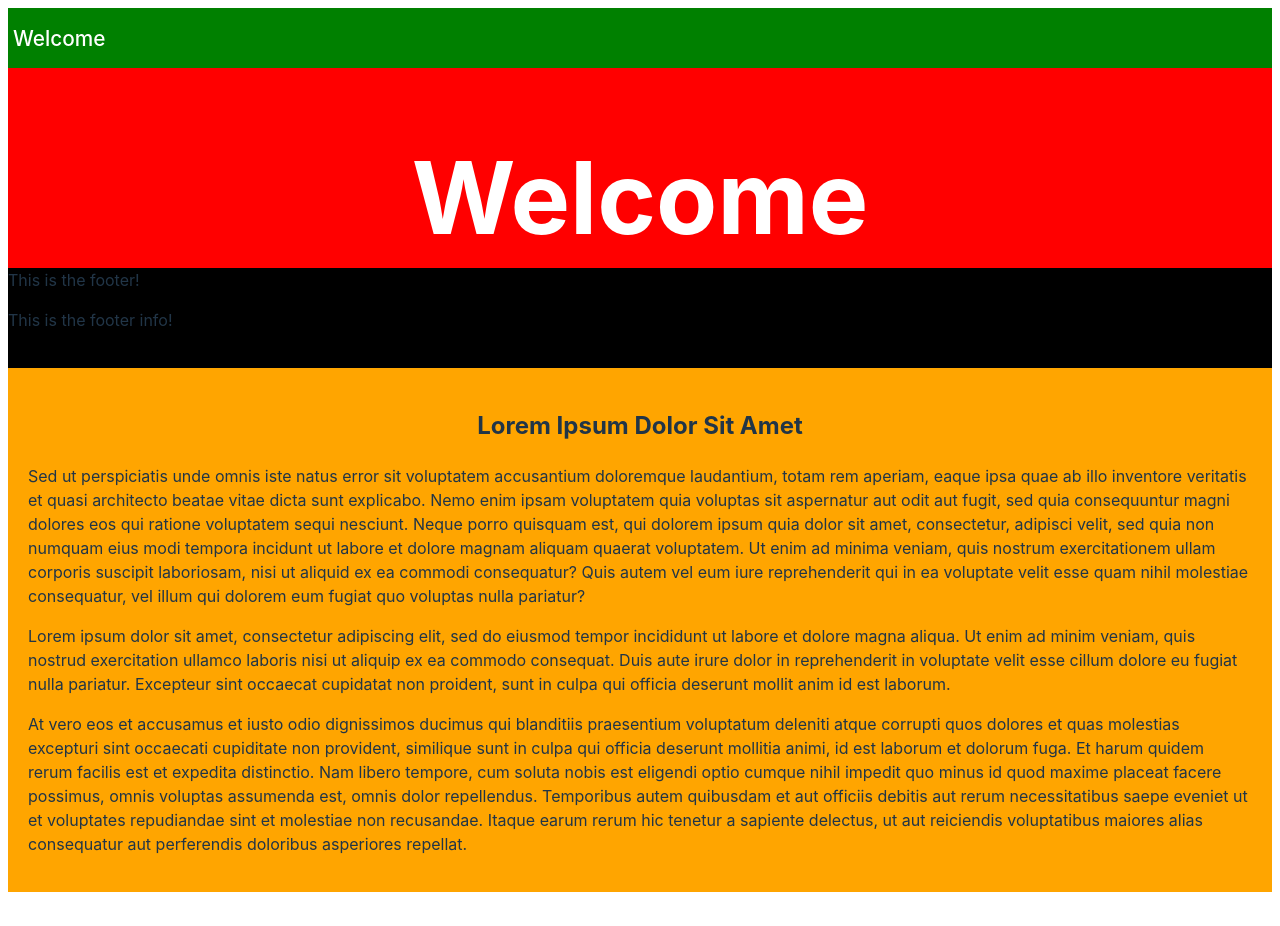
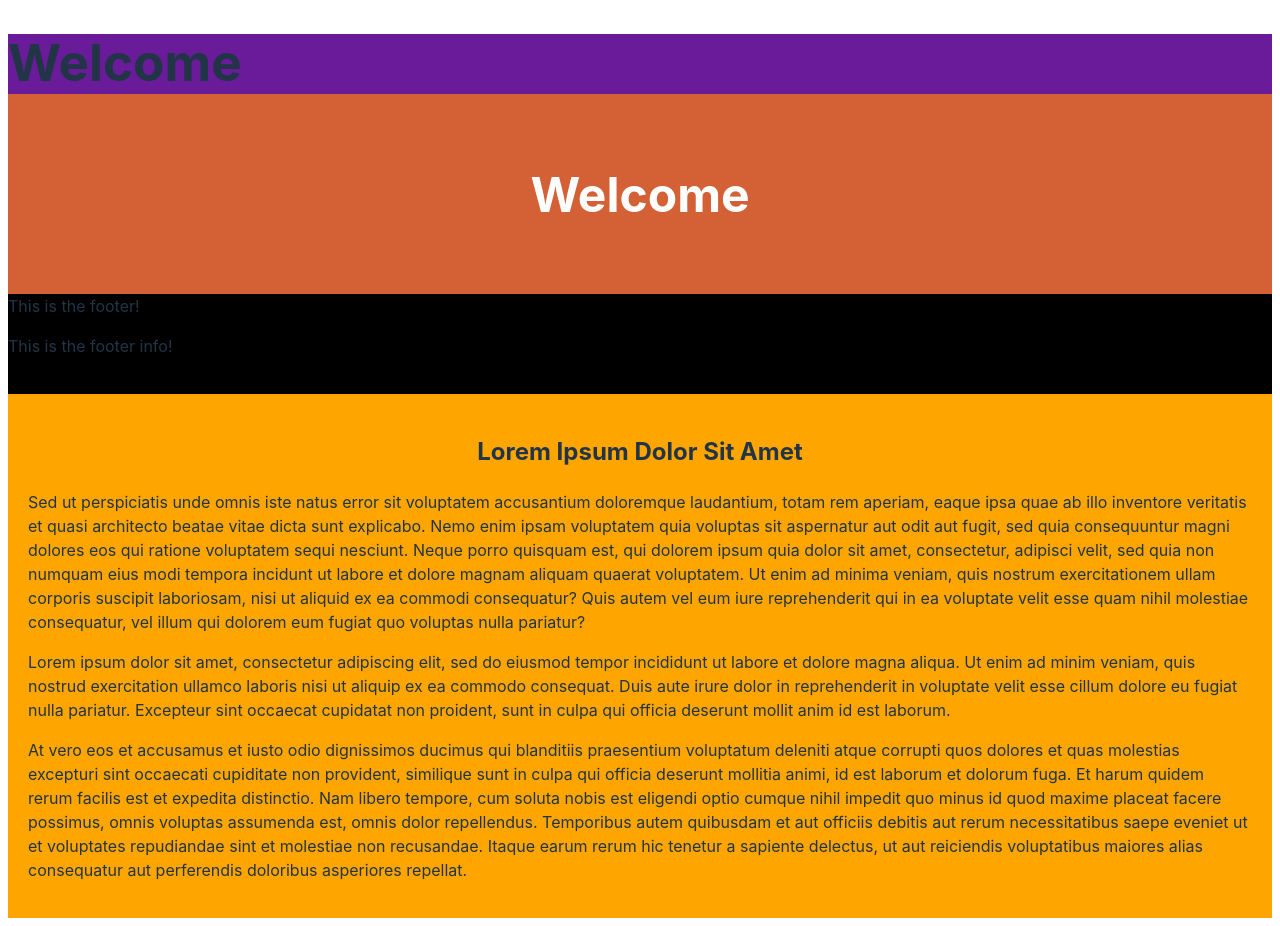
Before and after one commit to ant05man/React-Portfolio, a React (Vite) app: page / in a window 1280 px wide. Before the commit the page ends 900 px from the top, so only its background shows below. Built offline with nearby package versions, Linux system fonts and the light colour scheme.

Commit message:
connected css to jsx files

```diff
--- a/src/components/Header.jsx
+++ b/src/components/Header.jsx
@@ -1,5 +1,5 @@
 import '../styles/Header.css';
-
+import React from 'react';
 // By importing the Header.css file, it is added to the DOM whenever this component loads
 
 // We can also style a component inside of its JavaScript file by adding style properties to its rendered elements
@@ -7,21 +7,12 @@ import '../styles/Header.css';
 // On a style object, we camelCase all property names, and put all of the values in quotes
 // Non quoted values default to "pixels", e.g. height, margin, padding
 
-const styles = {
-  headerStyle: {
-    background: 'red',
-  },
-  headingStyle: {
-    fontSize: '100px',
-  },
-};
-
 // We use JSX curly braces to evaluate the style object
 
 function Header() {
   return (
-    <header style={styles.headerStyle} className="header">
-      <h1 style={styles.headingStyle}>Welcome</h1>
+    <header className="header">
+      <h1>Welcome</h1>
     </header>
   );
 }
--- a/src/components/Navbar.jsx
+++ b/src/components/Navbar.jsx
@@ -1,26 +1,19 @@
 import '../styles/Navbar.css';
-
-// By importing the Navbar.css file, it is added to the DOM whenever this component loads
+import React from 'react';
+// By importing the Header.css file, it is added to the DOM whenever this component loads
 
 // We can also style a component inside of its JavaScript file by adding style properties to its rendered elements
 // Unlike regular HTML, a JSX style property must be an object instead of a string
 // On a style object, we camelCase all property names, and put all of the values in quotes
 // Non quoted values default to "pixels", e.g. height, margin, padding
 
-const styles = {
-  navbarStyle: {
-    background: 'green',
-    justifyContent: 'flex-end',
-  },
-};
-
-// We use JSX curly braces to evaluate the style object on the JSX tag
+// We use JSX curly braces to evaluate the style object
 
 function Navbar() {
   return (
-    <nav style={styles.navbarStyle} className="navbar">
-      <a href="/">Welcome</a>
-    </nav>
+    <header className="navbar">
+      <h1>Welcome</h1>
+    </header>
   );
 }
 
--- a/src/styles/Header.css
+++ b/src/styles/Header.css
@@ -1,5 +1,5 @@
 .header {
-    background: #b71775;
+    background: #D36135;
     height: 200px;
   }
 
```
